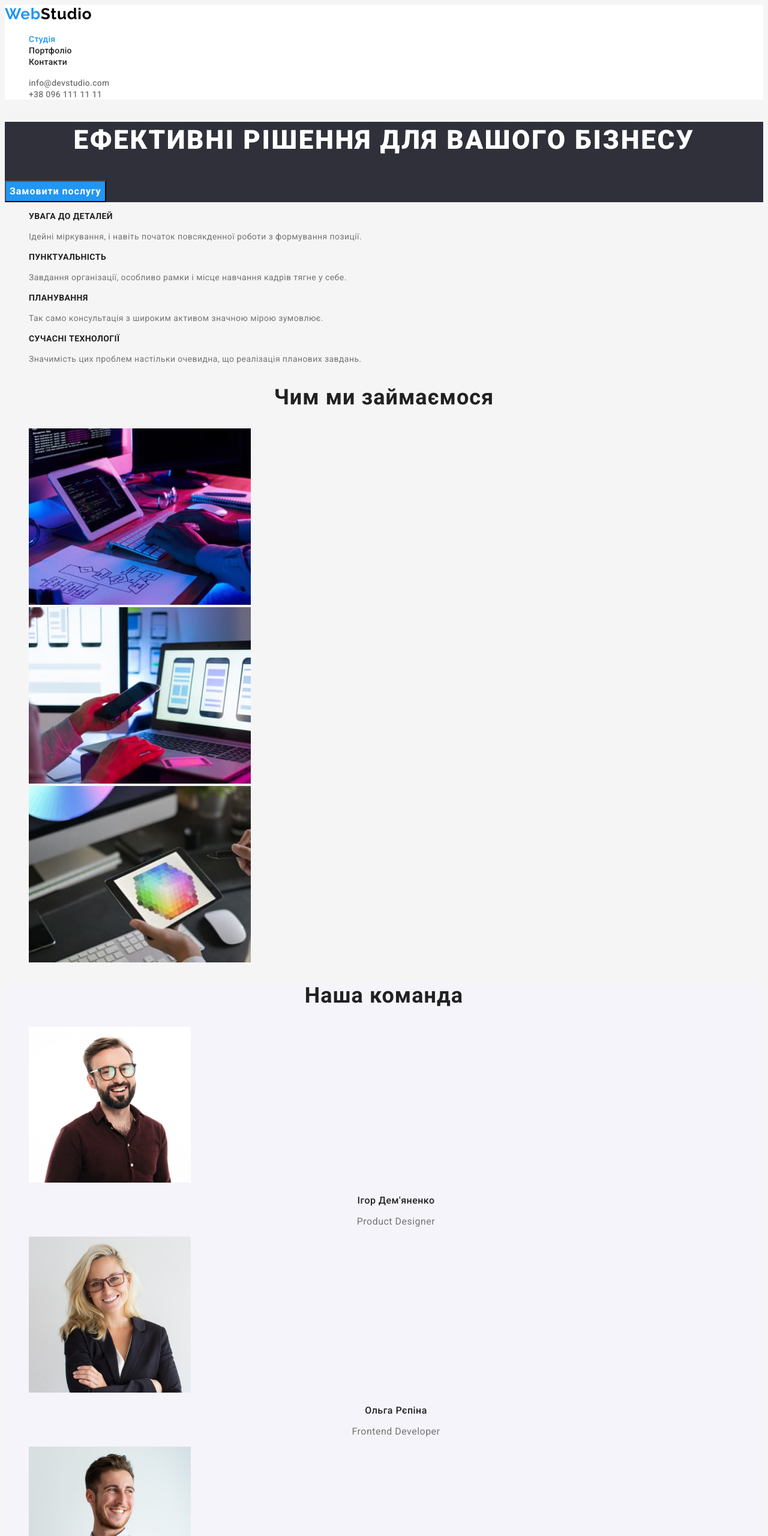
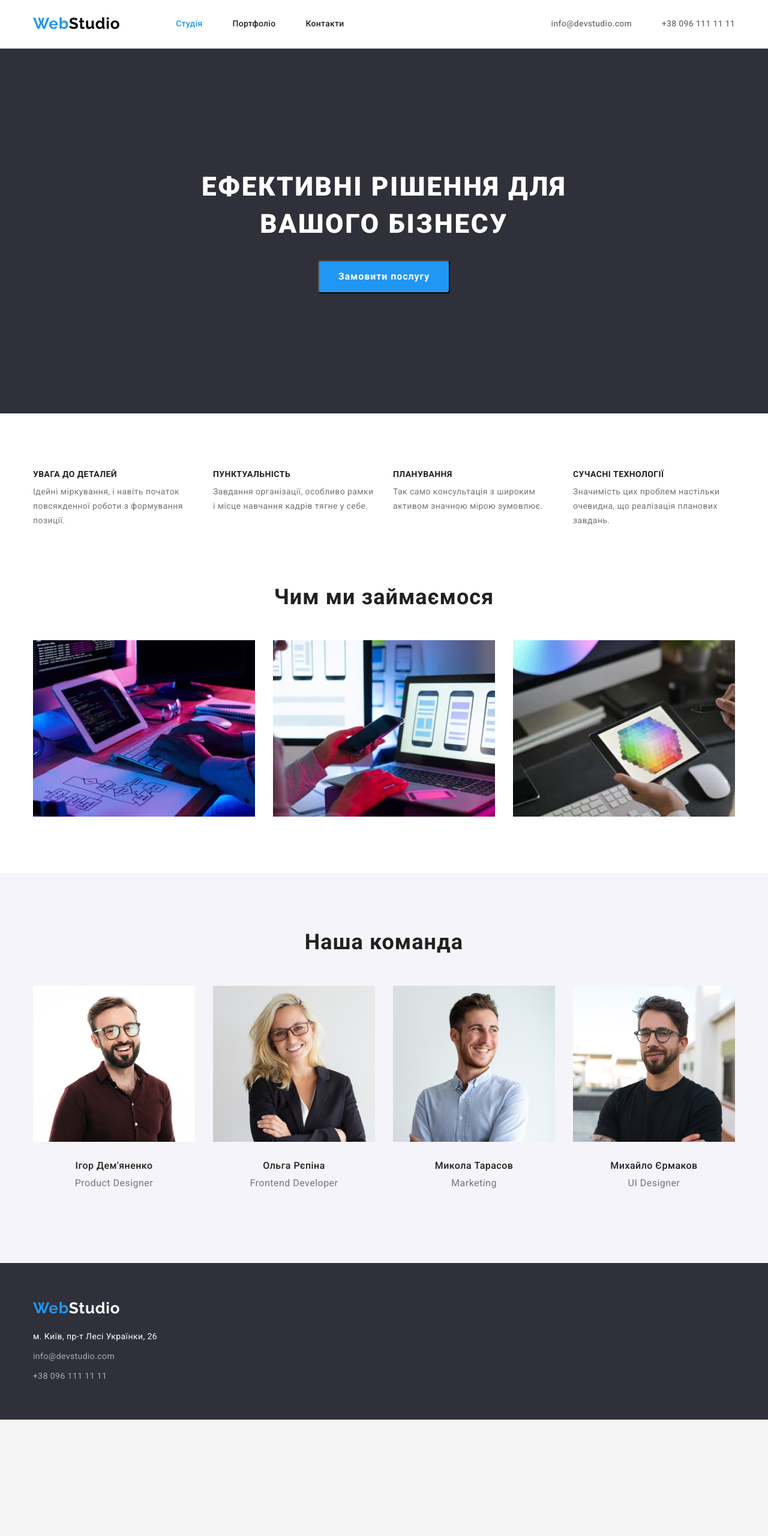
Before and after one commit to zoria93/goit-markup-hw-03, a plain HTML site: page index.html in a window 1280 px wide. Shown: the top 2560 px of the page at 60% size. After the commit the page ends 2366 px from the top, so only its background shows below. Drawn offline with nearby package versions, Linux system fonts and the light colour scheme.

Commit message:
added geometry

```diff
--- a/css/style.css
+++ b/css/style.css
@@ -9,6 +9,7 @@
   --primaru-white-color: #ffffff;
   --primary-black-color: #000000;
   --contact-color: rgba(255, 255, 255, 0.6);
+  --border-color: #ECECEC;
 }
 
 body {
@@ -16,10 +17,32 @@ body {
   color: var(--primary-text-color);
   background-color: var(--first-bg-color);
 }
+
+h1,
+h2,
+h3,
+h4,
+h5,
+h6,
+p,
+ul {
+  margin: 0;
+  padding: 0;
+}
+
+.container {
+  width: 1200px;
+  padding-left: 15px;
+  padding-right: 15px;
+  margin-right: auto;
+  margin-left: auto;
+}
+
 /* header */
 
 .header {
   background-color: var(--primaru-white-color);
+  border-bottom: 1px solid var(--border-color);
 }
 /* logo */
 
@@ -39,24 +62,56 @@ body {
 
 /* nav */
 
+.header-container {
+  display: flex;
+  align-items: center;
+}
+
+.header-container .logo {
+  margin-right: 93px;
+}
+
+.header-list .list-item:not(:last-child) {
+  margin-right: 50px;
+}
+
+.contacts-list .list-item:not(:last-child) {
+  margin-right: 50px;
+}
+
+.contacts-list {
+  margin-left: auto;
+}
+
 .header-nav .link {
+  display: block;
+  padding-top: 32px;
+  padding-bottom: 32px;
+
   font-weight: 500;
   font-size: 14px;
   line-height: 1.14;
   letter-spacing: 0.02em;
   color: var(--title-text-color);
+
 }
+
 .link.current {
   color: var(--accent-color);
 }
 
 /* .contacts */
 .contacts-list .link {
+  display: block;
+  padding-top: 32px;
+  padding-bottom: 32px;
+
   font-weight: 500;
   font-size: 14px;
   line-height: 1.14;
   letter-spacing: 0.02em;
   color: var(--primary-text-color);
+
 }
 
 /* Hero section */
@@ -65,6 +120,11 @@ body {
   background-color: var(--secondary-bg-color);
 }
 .hero-title {
+  margin-bottom: 30px;
+  margin-right: auto;
+  margin-left: auto;
+  width: 696px;
+
   font-weight: 900;
   font-size: 44px;
   line-height: 1.4;
@@ -74,8 +134,18 @@ body {
   color: var(--primaru-white-color);
 }
 
+.hero-container {
+  padding-top: 200px;
+  padding-bottom: 200px;
+}
+
 .hero-btn {
-  font-family: inherit;
+  display: block;
+  margin-right: auto;
+  margin-left: auto;
+  padding: 10px 32px;
+  border-radius: 4px;
+
   font-style: normal;
   font-weight: 700;
   font-size: 16px;
@@ -98,6 +168,29 @@ body {
   pointer-events: none;
   position: absolute;
 }
+.features-section {
+  background-color: var(--primaru-white-color);
+}
+
+.features-container {
+  padding-top: 94px;
+  padding-bottom: 94px;
+}
+
+.features-list {
+  display: flex;
+}
+.features-container .list-item {
+  min-width: 270px;
+}
+
+.features-list .list-item:not(:last-child) {
+  margin-right: 30px;
+  min-width: 270px;
+}
+.features-title {
+  margin-bottom: 10px;
+}
 
 .features-title {
   font-size: 14px;
@@ -115,7 +208,30 @@ body {
 
 /* box section */
 
+.box-list {
+  display: flex;
+}
+
+.box-list img {
+  display: block;
+}
+
+.box-list .list-item:not(:last-child) {
+  margin-right: 30px;
+}
+
+.box-section {
+  background-color: var(--primaru-white-color);
+}
+
+.box-container {
+  padding-bottom: 94px;
+}
+
+
 .box-title {
+  margin-bottom: 50px;
+
   font-size: 36px;
   line-height: 1.2;
   text-align: center;
@@ -128,7 +244,34 @@ body {
   background-color: var(--section-bg-colir);
 }
 
+.tem-list {
+  display: flex;
+}
+
+.tem-list img {
+  display: block;
+}
+
+.team-container {
+  padding-top: 94px;
+  padding-bottom: 94px;
+}
+
+.tem-list .list-item:not(:last-child) {
+margin-right: 30px;
+}
+
+.team-card {
+  padding-top: 30px;
+  padding-bottom: 30px;
+}
+
+.team-card h3 {
+  margin-bottom: 10px;
+}
+
 .team-title {
+  margin-bottom: 50px;
   font-size: 36px;
   line-height: 1.2;
   text-align: center;
@@ -142,7 +285,6 @@ body {
   line-height: 1.2;
   text-align: center;
   letter-spacing: 0.03em;
-
   color: var(--title-text-color);
 }
 
@@ -169,6 +311,21 @@ body {
 }
 
 /* address */
+
+.contacts-container {
+  display: block;
+  padding-top: 60px;
+  padding-bottom: 60px;
+}
+
+.address-box {
+ width: 222px;
+  margin-top: 20px;
+}
+
+.list-address .list-item:not(:last-child) {
+  margin-bottom: 9px;
+}
 
 .link.address {
   font-style: normal;
@@ -202,8 +359,24 @@ body {
 }
 
 /* portfolio */
+.portfolio-section {
+  background-color: var(--primaru-white-color);
+}
+
+.btn-list {
+  display: flex;
+  justify-content: center;
+  padding-top: 94px;
+  padding-bottom:  50px;
+
+}
+
+.btn-list .list-item:not(:last-child) {
+  margin-right: 8px;
+}
 
 .portfolio-btn {
+  padding: 6px 22px;
   font-family: inherit;
   font-style: normal;
   font-weight: 500;
@@ -214,12 +387,30 @@ body {
   letter-spacing: 0.03em;
   color: var(--title-text-color);
   background-color: var(--section-bg-colir);
+  border: none;
+  border-radius: 4px;
 }
 
 .portfolio-btn:hover,
 .portfolio-btn:focus {
+   padding: 6px 25px;
   color: var(--primaru-white-color);
   background-color: var(--accent-color);
+}
+
+.portfolio-card .title-item {
+  margin-top: 20px;
+}
+
+.portfolio-card .portfolio-text {
+  margin-top: 4px;
+}
+
+.portfolio-list {
+  display: flex;
+  flex-wrap: wrap;
+  gap: 30px;
+  padding-bottom: 94px;
 }
 
 .title-item {
--- a/index.html
+++ b/index.html
@@ -8,17 +8,21 @@
     <link rel="preconnect" href="https://fonts.gstatic.com" crossorigin />
     <link
       href="https://fonts.googleapis.com/css2?family=Raleway:wght@700&family=Roboto:wght@400;500;700;900&display=swap"
+      rel="stylesheet"/>
+    <link
       rel="stylesheet"
-    />
+      href="https://cdnjs.cloudflare.com/ajax/libs/modern-normalize/1.1.0/modern-normalize.min.css"/>
     <link rel="stylesheet" href="./css/style.css" />
     <title>WebStudio</title>
   </head>
   <body>
     <header class="header">
-      <nav class="header-nav">
+      <div class="container header-container">
+      <nav class="header-nav header-container">
         <a href="./index.html" class="logo"
-          ><span class="logo-item">Web</span>Studio</a>
-        <ul class="header-list">
+           ><span class="logo-item">Web</span>Studio</a
+        >
+        <ul class="header-list header-container">
           <li class="list-item">
             <a href="./index.html" class="link current">Студія</a>
           </li>
@@ -29,26 +33,31 @@
         </ul>
       </nav>
       <!-- contacts -->
-      <ul class="contacts-list">
+      <ul class="contacts-list header-container">
         <li class="list-item">
           <a href="mailto:info@devstudio.com" class="link"
-            >info@devstudio.com</a>
+            >info@devstudio.com</a
+          >
         </li>
         <li class="list-item">
           <a href="tel:+380961111111" class="link">+38 096 111 11 11</a>
         </li>
       </ul>
+      </div>
     </header>
 
     <main class="main">
       <!-- Hero section -->
       <section class="hero-section">
+        <div class="container hero-container">
         <h1 class="hero-title">Ефективні рішення для вашого бізнесу</h1>
         <button type="button" class="hero-btn">Замовити послугу</button>
+        </div>
       </section>
 
       <!-- Features section -->
       <section class="features-section">
+        <div class="container features-container">
         <h2 class="hidden-title">Особливості нашої роботи</h2>
         <ul class="features-list">
           <li class="list-item">
@@ -79,76 +88,98 @@
             </p>
           </li>
         </ul>
+        </div>
       </section>
 
       <!-- box section -->
       <section class="box-section">
+        <div class="container box-container">
         <h2 class="box-title">Чим ми займаємося</h2>
         <ul class="box-list">
           <li class="list-item">
             <img
               src="./img/boxhtml.jpg"
               alt="людина тримає руки на клавіатурі"
-              width="370"/>
+              width="370"
+            />
           </li>
           <li class="list-item">
             <img
               src="./img/box.jpg"
               alt="людина в одній руці тримає телефон, а друга рука на клавіатурі"
-              width="370"/>
+              width="370"
+            />
           </li>
           <li class="list-item">
             <img
               src="./img/boxcss.jpg"
               alt="людина в руці тримає планшет"
-              width="370"/>
+              width="370"
+            />
           </li>
         </ul>
+        </div>
       </section>
 
       <!-- Team section -->
       <section class="team-section">
+        <div class="container team-container">
         <h2 class="team-title">Наша команда</h2>
         <ul class="tem-list">
           <li class="list-item">
             <img
               src="./img/img-igor.jpg"
               alt="чоловік з бородою в очках"
-              width="270"/>
+              width="270"
+            />
+            <div class="team-card">
             <h3 class="name-title">Ігор Дем'яненко</h3>
             <p lang="en" class="team-text">Product Designer</p>
+            </div>
           </li>
           <li class="list-item">
             <img
               src="./img/img-olga.jpg"
               alt="дівчина в очках з білим волосям"
-              width="270"/>
+              width="270"
+            />
+            <div class="team-card">
             <h3 class="name-title">Ольга Рєпіна</h3>
             <p lang="en" class="team-text">Frontend Developer</p>
+            </div>
           </li>
           <li class="list-item">
             <img
               src="./img/img-mikola.jpg"
               alt="чоловік посміхається"
-              width="270"/>
+              width="270"
+            />
+            <div class="team-card">
             <h3 class="name-title">Микола Тарасов</h3>
             <p lang="en" class="team-text">Marketing</p>
+            </div>
           </li>
           <li class="list-item">
             <img
               src="./img/img-mike.jpg"
               alt="чоловік з бородою в очках"
-              width="270"/>
+              width="270"
+            />
+            <div class="team-card">
             <h3 class="name-title">Михайло Єрмаков</h3>
             <p lang="en" class="team-text">UI Designer</p>
+            </div>
           </li>
         </ul>
+        </div>
       </section>
     </main>
 
     <footer class="footer">
+      <div class="container contacts-container">
       <a href="./index.html" class="logo"
-        ><span class="logo-item">Web</span>Studio</a>
+        ><span class="logo-item">Web</span>Studio</a
+      >
       <!-- address -->
       <address class="address-box">
         <ul class="list-address">
@@ -158,20 +189,22 @@
               target="_blank"
               rel="noreferrer noopener"
               class="link address"
-              ><span class="address-text"
-                >м. Київ, пр-т Лесі Українки, 26</span>
-                </a>
+              ><span class="address-text">м. Київ, пр-т Лесі Українки, 26</span>
+            </a>
           </li>
           <li class="list-item">
             <a href="mailto:info@devstudio.com" class="link address"
-              >info@devstudio.com</a>
+              >info@devstudio.com</a
+            >
           </li>
           <li class="list-item">
             <a href="tel:+380961111111" class="link address"
-              >+38 096 111 11 11</a>
+              >+38 096 111 11 11</a
+            >
           </li>
         </ul>
       </address>
+      </div>
     </footer>
   </body>
 </html>
```
Also changed, not shown: portfolio.html (+44 -15 lines).
